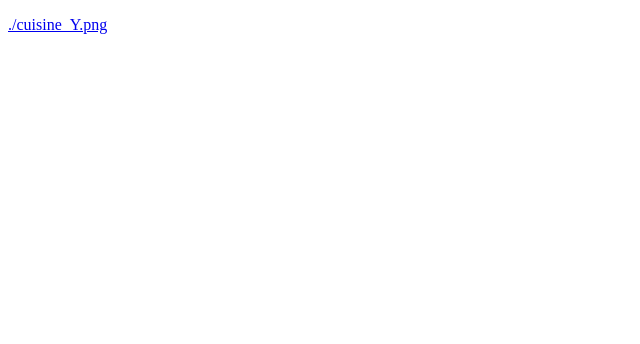
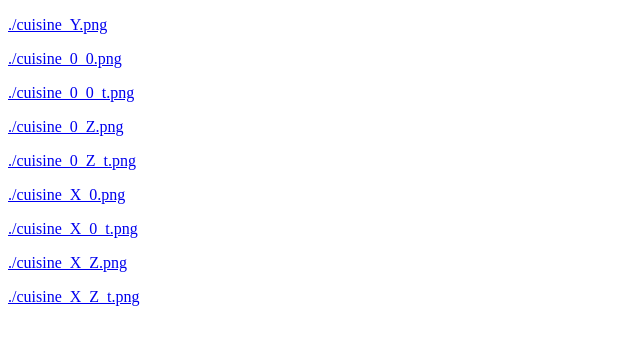
Before and after one commit to fabienhinault/fabienhinault.github.io, a plain HTML site: page cuisine/index.html in a window 1280 px wide. Shown: the whole page, without its empty margins (0-640 px from the left). Drawn offline with Linux system fonts and the light colour scheme.

Commit message:
Update index.html

```diff
--- a/cuisine/index.html
+++ b/cuisine/index.html
@@ -1,5 +1,13 @@
 <!DOCTYPE html>
 <body>
 <p><a href="./cuisine_Y.png">./cuisine_Y.png</a></p>
+<p><a href="./cuisine_Y.png">./cuisine_0_0.png</a></p>
+<p><a href="./cuisine_Y.png">./cuisine_0_0_t.png</a></p>
+<p><a href="./cuisine_Y.png">./cuisine_0_Z.png</a></p>
+<p><a href="./cuisine_Y.png">./cuisine_0_Z_t.png</a></p>
+<p><a href="./cuisine_Y.png">./cuisine_X_0.png</a></p>
+<p><a href="./cuisine_Y.png">./cuisine_X_0_t.png</a></p>
+<p><a href="./cuisine_Y.png">./cuisine_X_Z.png</a></p>
+<p><a href="./cuisine_Y.png">./cuisine_X_Z_t.png</a></p>
 
 </body>
```
